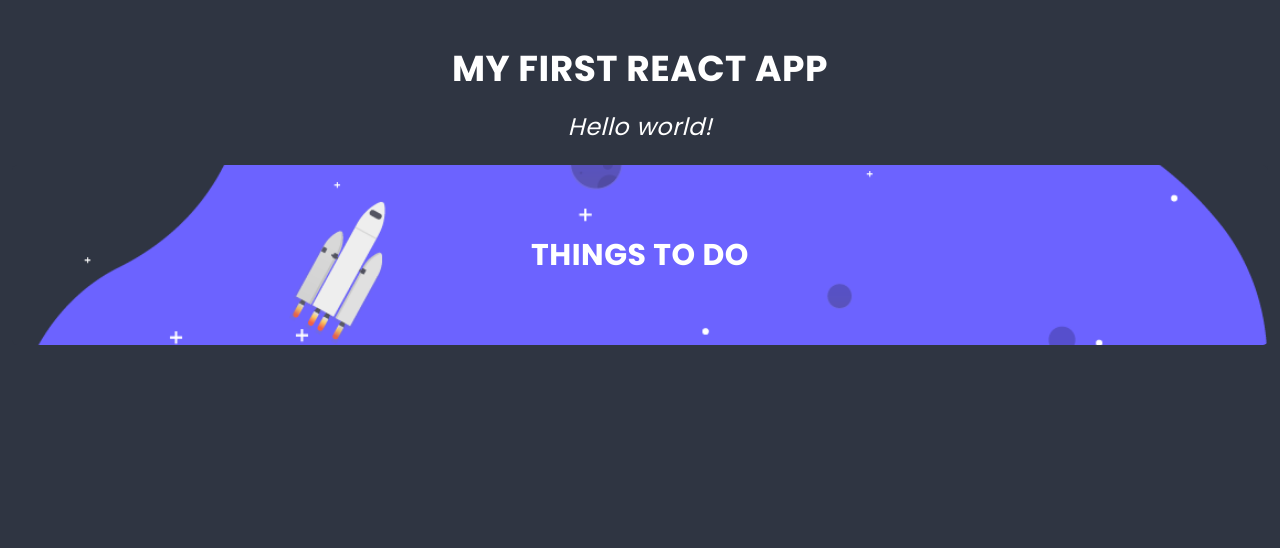
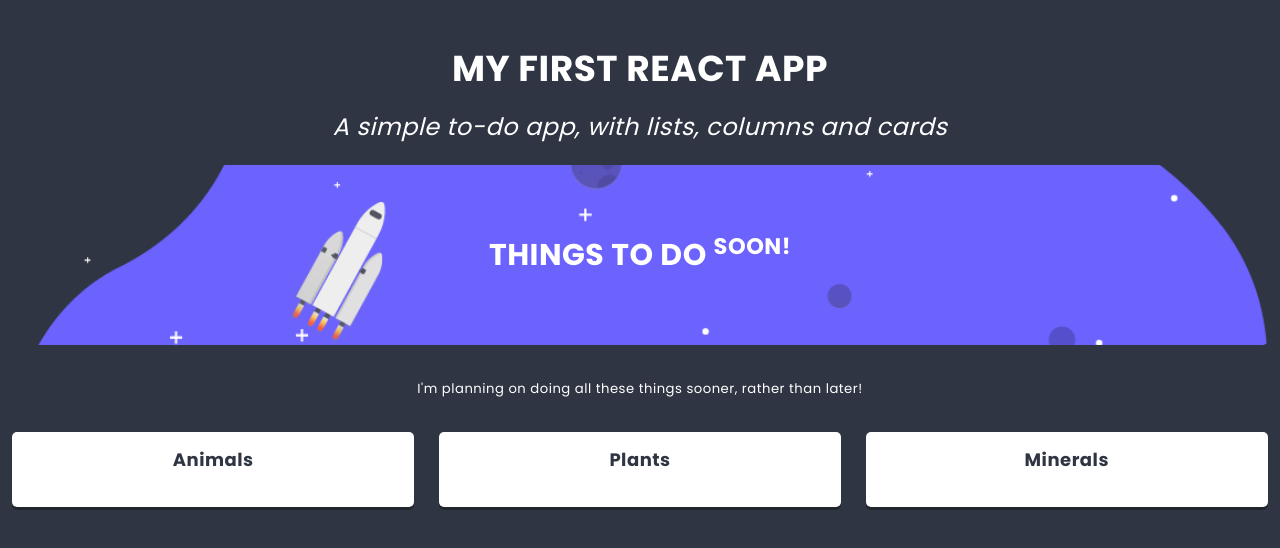
Before and after one commit to skow/react, a React app: page / in a window 1280 px wide. Shown: the top 548 px of the page. Built offline with nearby package versions, Linux system fonts and the light colour scheme.

Commit message:
Create Column

```diff
--- a/src/components/App/App.js
+++ b/src/components/App/App.js
@@ -7,8 +7,10 @@
     return (
       <main className={styles.component}>
         <h1 className={styles.title}>My first React app</h1>
-        <h2 className={styles.subtitle}>Hello world!</h2>
-        <List />
+        <h2 className={styles.subtitle}>A simple to-do app, with lists, columns and cards</h2>
+        <List title={['Things to do ', <sup key='1'>soon!</sup>]} image='images/space.png'>
+        <p>I'm planning on doing all these things sooner, rather than later!</p>
+        </List>
       </main>
     )
   }
--- /dev/null
+++ b/src/components/Column/Column.js
@@ -0,0 +1,19 @@
+import React from 'react';
+import styles from './Column.scss';
+import PropTypes from 'prop-types';
+
+class Column extends React.Component {
+  static propTypes = {
+    title: PropTypes.node.isRequired,
+  }
+
+  render() {
+    return (
+      <section className={styles.component}>
+        <h3 className={styles.title}>{this.props.title}</h3>
+      </section>
+    )
+  }
+}
+
+export default Column;
--- a/src/components/Hero/Hero.js
+++ b/src/components/Hero/Hero.js
@@ -1,11 +1,16 @@
 import React from 'react';
 import styles from './Hero.scss';
+import PropTypes from 'prop-types';
 
-const myHero = () => (
+const Hero = props => (
   <header className={styles.component}>
-    <h2 className={styles.title}>Things to do</h2>
-    <img className={styles.image} src="images/space.png"></img>
+    <h2 className={styles.title}>{props.titleText}</h2>
+    <img className={styles.image} src={props.srcImage}></img>
   </header>
 );
+Hero.propTypes = {
+  titleText: PropTypes.node.isRequired,
+  srcImage: PropTypes.string.isRequired,
+}
 
-export default myHero;
+export default Hero;
--- a/src/components/List/List.js
+++ b/src/components/List/List.js
@@ -1,12 +1,32 @@
 import React from 'react';
 import styles from './List.scss';
 import Hero from '../Hero/Hero.js';
+import Column from '../Column/Column.js';
+import PropTypes from 'prop-types';
 
 class List extends React.Component {
+  static propTypes = {
+    title: PropTypes.node.isRequired,
+    image: PropTypes.string.isRequired,
+    children: PropTypes.node,
+  }
+
+  static defaultProps = {
+    children: <p>I can do all the things!!!</p>,
+  }
+
   render() {
     return (
       <section className={styles.component}>
-        <Hero />
+        <Hero titleText={this.props.title} srcImage={this.props.image} />
+        <div className={styles.description}>
+          {this.props.children}
+        </div>
+        <div className={styles.columns}>
+          <Column title='Animals' />
+          <Column title='Plants' />
+          <Column title='Minerals' />
+        </div>
       </section>
     )
   }
```
